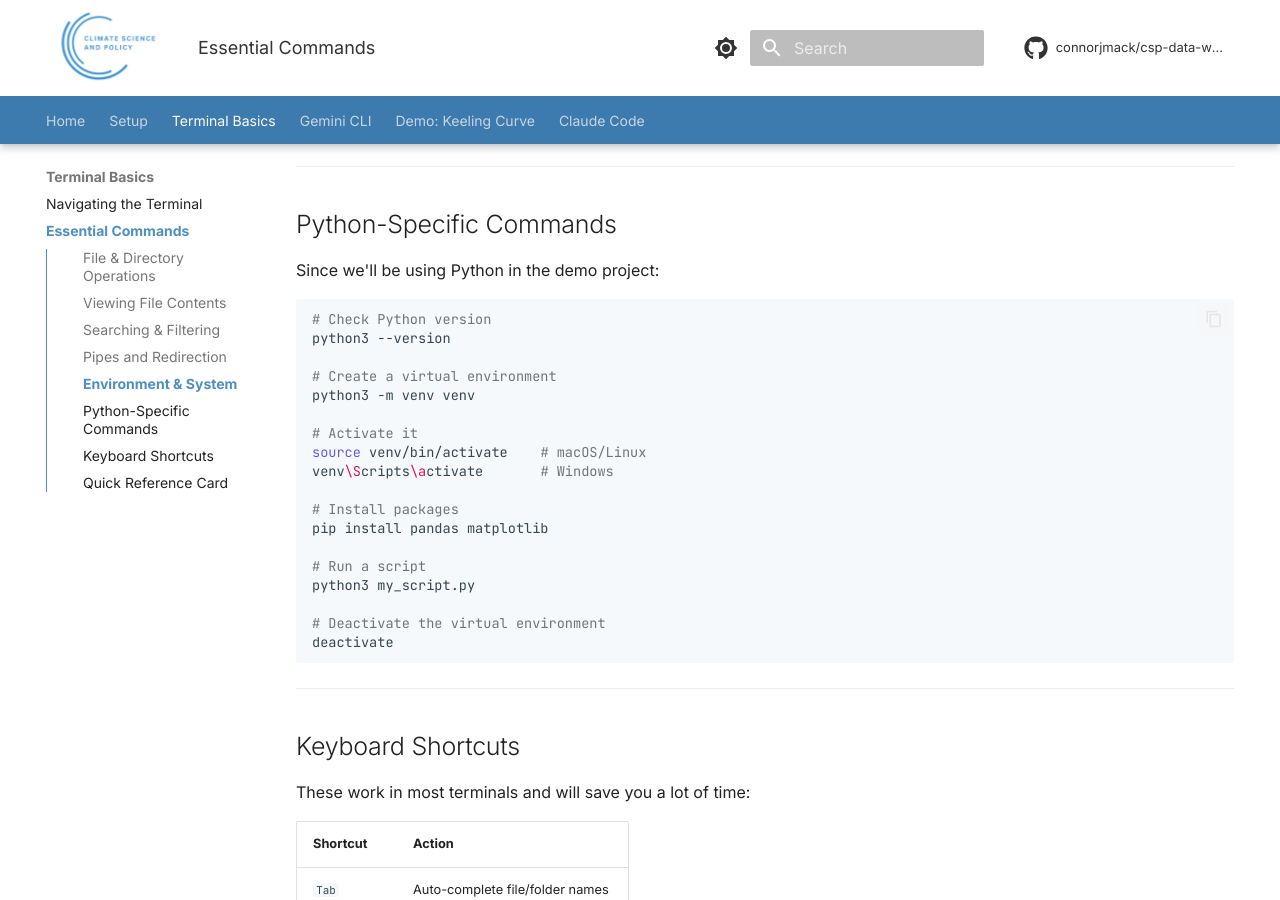
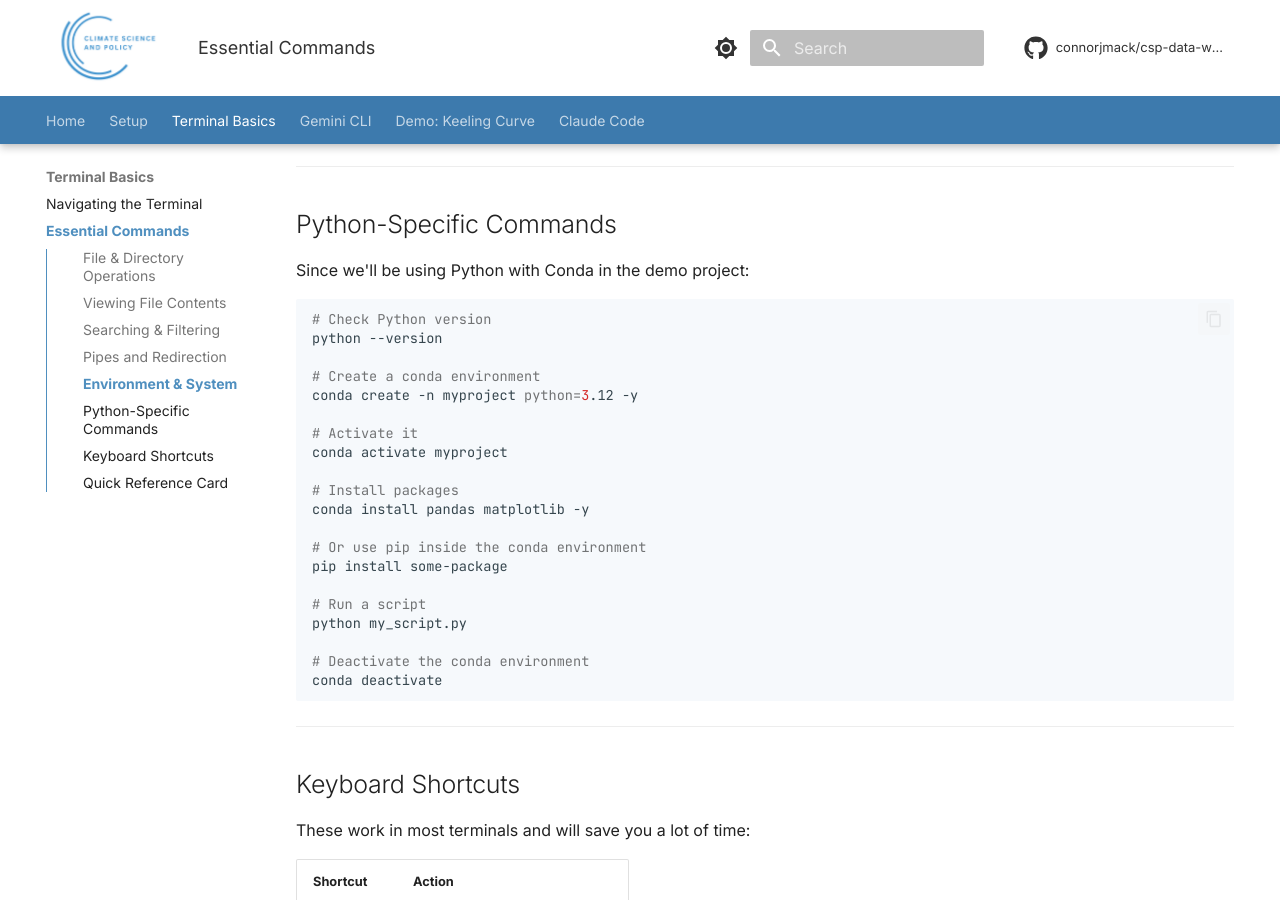
Before and after one commit to connorjmack/csp-data-workshop, an MkDocs documentation site: the page built from docs/modules/02b-essential-commands.md, in a window 1280 px wide and 900 px high, scrolled down 2454 px. Built offline with MkDocs 1.6.1 and Material for MkDocs 9.7.7, drawn with Linux system fonts in a browser that asks for light colours; comment, search, counter and statistics services are not loaded.

Commit message:
updating the conda env usage

````diff
--- a/docs/modules/02b-essential-commands.md
+++ b/docs/modules/02b-essential-commands.md
@@ -108,27 +108,29 @@ du -sh my-project/
 
 ## Python-Specific Commands
 
-Since we'll be using Python in the demo project:
+Since we'll be using Python with Conda in the demo project:
 
 ```bash
 # Check Python version
-python3 --version
+python --version
 
-# Create a virtual environment
-python3 -m venv venv
+# Create a conda environment
+conda create -n myproject python=3.12 -y
 
 # Activate it
-source venv/bin/activate    # macOS/Linux
-venv\Scripts\activate       # Windows
+conda activate myproject
 
 # Install packages
-pip install pandas matplotlib
+conda install pandas matplotlib -y
+
+# Or use pip inside the conda environment
+pip install some-package
 
 # Run a script
-python3 my_script.py
+python my_script.py
 
-# Deactivate the virtual environment
-deactivate
+# Deactivate the conda environment
+conda deactivate
 ```
 
 ---
@@ -161,11 +163,11 @@ These work in most terminals and will save you a lot of time:
     cd ..              mv src dst         tail file
     cd ~               rm file            grep pat file
 
-    PIPES              PYTHON             SHORTCUTS
-    cmd1 | cmd2        python3 --version  Tab    = autocomplete
-    cmd > file         python3 -m venv v  Ctrl+C = cancel
-    cmd >> file        source v/bin/act   Ctrl+L = clear
-    cmd 2>&1           pip install pkg    Ctrl+R = search history
+    PIPES              CONDA/PYTHON       SHORTCUTS
+    cmd1 | cmd2        conda create -n x  Tab    = autocomplete
+    cmd > file         conda activate x   Ctrl+C = cancel
+    cmd >> file        conda install pkg  Ctrl+L = clear
+    cmd 2>&1           python script.py   Ctrl+R = search history
     ```
 
 ---
````
Also changed, not shown: docs/modules/04a-keeling-overview.md (+11 -10 lines), docs/modules/04b-keeling-manual.md (+13 -11 lines), docs/modules/04c-keeling-gemini.md (+3 -3 lines).
